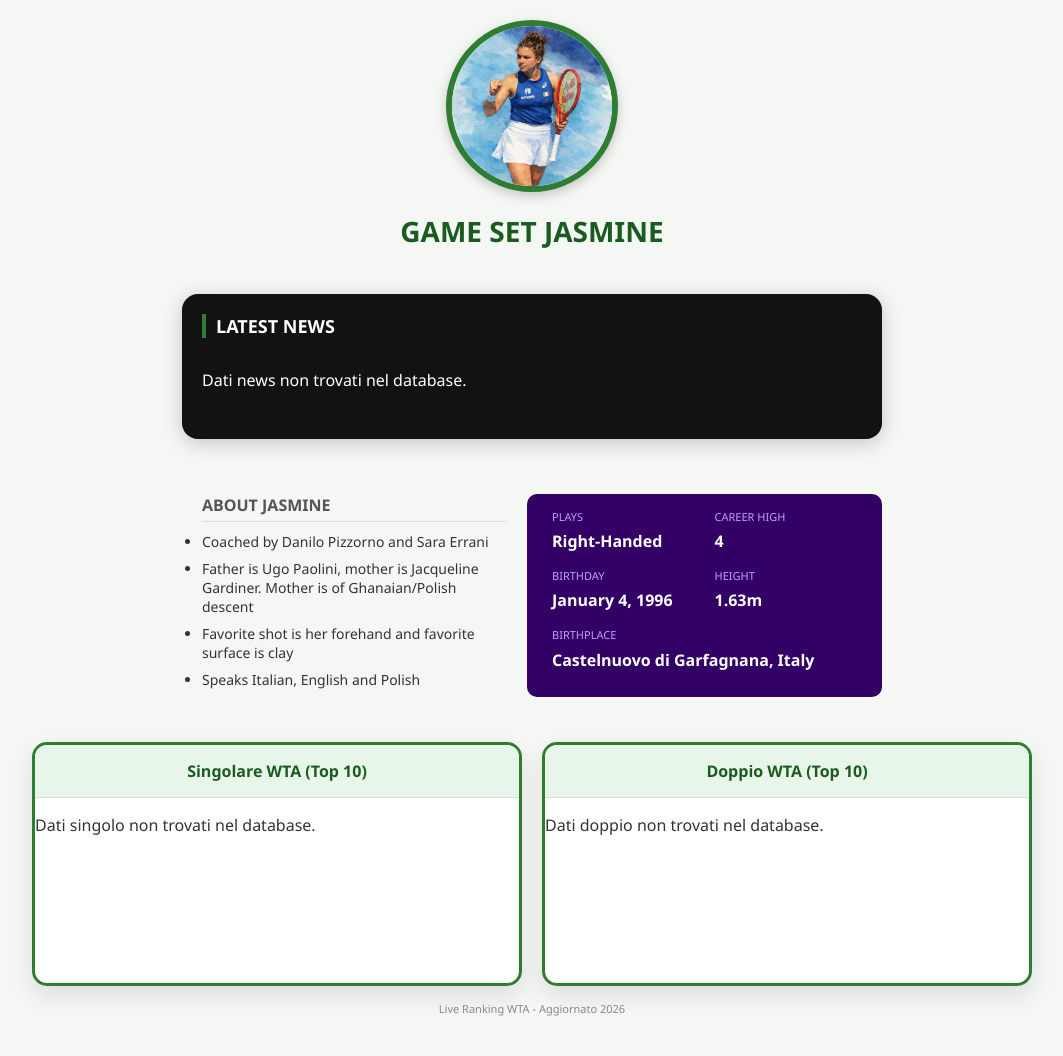
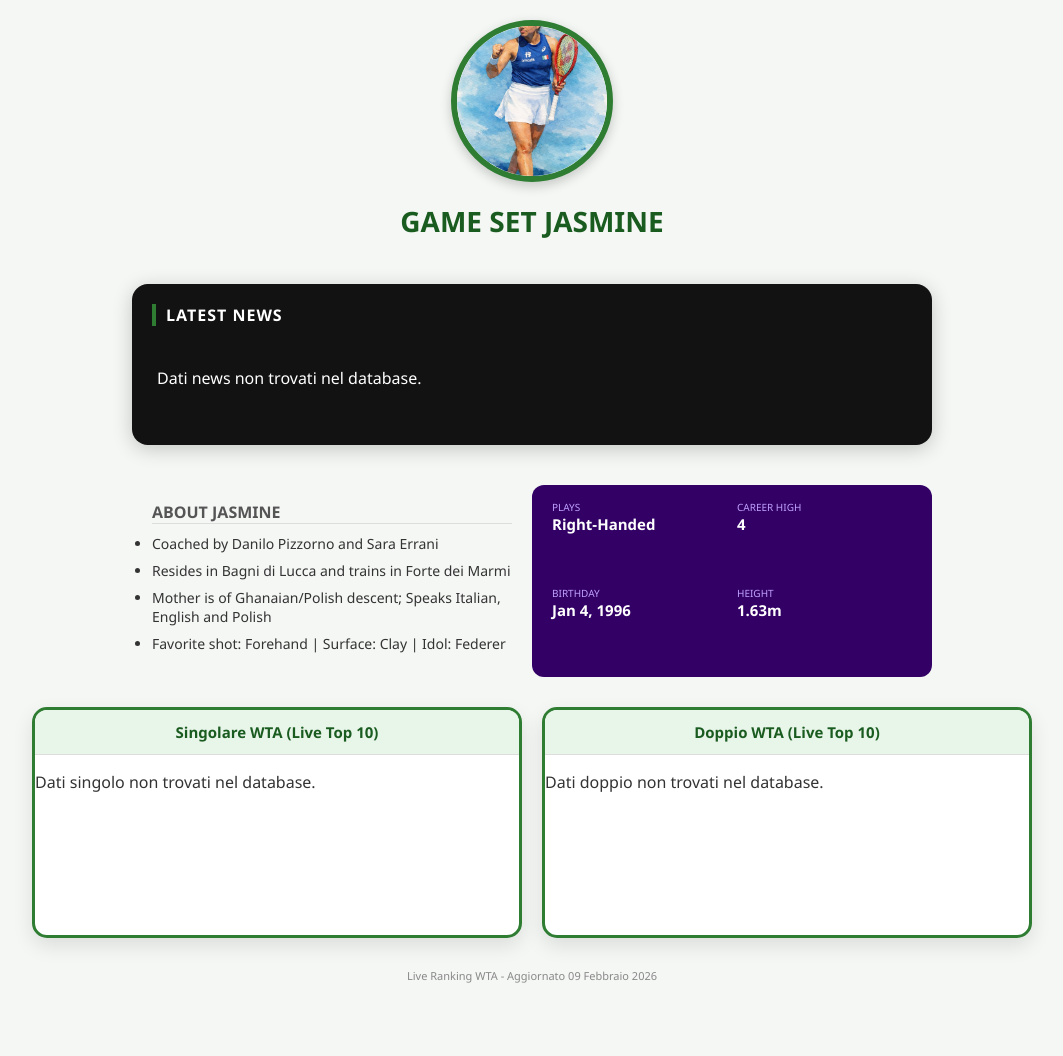
Before and after one commit to federai932/jasmine-live, a Flask app: page / in a window 1280 px wide. Shown: the whole page, without its empty margins (108-1171 px from the left). After the commit the page ends 983 px from the top, so only its background shows below. Run offline with Flask 3, Linux system fonts and the light colour scheme; data that the repository does not hold is empty.

Commit message:
index.html

```diff
--- a/templates/index.html
+++ b/templates/index.html
@@ -20,17 +20,17 @@
         h1 { color: #1a5c20; text-transform: uppercase; margin-top: 10px; font-size: 28px; }
 
         .image-container {
-            width: 160px; height: 160px;
+            width: 150px; height: 150px;
             border-radius: 50%; border: 6px solid #2e7d32;
             overflow: hidden; display: flex; justify-content: center; align-items: center;
             background-color: white; box-shadow: 0 4px 12px rgba(0,0,0,0.2); margin-bottom: 10px;
         }
-        .image-container img { width: 100%; height: 100%; object-fit: cover; object-position: center 10%; transform: scale(1.1); }
+        .image-container img { width: 100%; height: 100%; object-fit: cover; transform: scale(1.1); }
 
-        /* --- SEZIONE NEWS (VERTICALI - IMMAGINE SOPRA) --- */
+        /* --- SEZIONE NEWS (CARD COMPATTE CON EFFETTO SALTO) --- */
         .news-wrapper {
             width: 100%;
-            max-width: 700px;
+            max-width: 800px;
             background: #121212;
             border-radius: 16px;
             padding: 20px;
@@ -42,80 +42,83 @@
         }
 
         .news-wrapper h2 {
-            font-size: 18px; margin: 0 0 15px 0; border-left: 4px solid #2e7d32;
-            padding-left: 10px; text-transform: uppercase;
+            font-size: 16px; margin: 0 0 15px 0; border-left: 4px solid #2e7d32;
+            padding-left: 10px; text-transform: uppercase; letter-spacing: 1px;
         }
 
         .news-scroll-container {
-            display: flex !important;
-            flex-direction: row !important; /* Mantiene lo scroll orizzontale */
+            display: flex;
             overflow-x: auto;
             gap: 15px;
-            padding-bottom: 12px;
+            padding: 10px 5px 20px 5px; /* Spazio extra per il salto */
             scrollbar-width: thin;
             scrollbar-color: #2e7d32 #121212;
         }
 
         .news-item {
-            background: #1e1e1e; padding: 10px; border-radius: 10px;
+            background: #1e1e1e; padding: 15px; border-radius: 12px;
             text-decoration: none; color: white;
-            display: flex; flex-direction: column; /* Immagine sopra testo */
+            display: flex; flex-direction: column;
             border: 1px solid #333;
-            flex: 0 0 200px; height: 240px; /* Card verticale */
-            box-sizing: border-box; transition: background 0.3s;
+            flex: 0 0 190px; /* Larghezza ridotta per non fare l'effetto padella */
+            height: 170px;
+            box-sizing: border-box;
+            transition: all 0.3s cubic-bezier(0.25, 0.8, 0.25, 1);
+            position: relative;
         }
-        .news-item:hover { background: #252525; border-color: #2e7d32; }
 
-        .news-image-container { width: 100%; height: 110px; border-radius: 6px; overflow: hidden; margin-bottom: 10px; flex-shrink: 0; }
-        .news-image-container img { width: 100%; height: 100%; object-fit: cover; }
+        /* EFFETTO SALTO IN AVANTI */
+        .news-item:hover, .news-item:active {
+            background: #252525;
+            border-color: #2e7d32;
+            transform: translateY(-8px) scale(1.05); /* Salta su e si ingrandisce */
+            box-shadow: 0 12px 24px rgba(0,0,0,0.5);
+            z-index: 10;
+        }
 
-        .news-content { flex-grow: 1; min-width: 0; display: flex; flex-direction: column; justify-content: space-between; }
-        .news-source { font-size: 10px; color: #5f6368; font-weight: bold; text-transform: uppercase; margin-bottom: 4px; display: block; }
-        .news-title { font-size: 13px; font-weight: 600; margin: 0; line-height: 1.3; color: #8ab4f8; display: -webkit-box; -webkit-line-clamp: 3; -webkit-box-orient: vertical; overflow: hidden; }
-        .news-time { font-size: 10px; color: #666; display: block; margin-top: 4px; }
+        .news-content { display: flex; flex-direction: column; justify-content: space-between; height: 100%; }
+        .news-source { font-size: 10px; color: #2e7d32; font-weight: bold; text-transform: uppercase; margin-bottom: 6px; }
+        .news-title {
+            font-size: 13px; font-weight: 600; line-height: 1.4; color: #8ab4f8;
+            display: -webkit-box; -webkit-line-clamp: 4; -webkit-box-orient: vertical; overflow: hidden;
+        }
+        .news-time { font-size: 10px; color: #666; margin-top: 8px; }
 
         /* --- BIOGRAFIA E STATS --- */
         .biography-section {
-            width: 100%;
-            max-width: 700px;
-            margin-top: 35px;
-            margin-bottom: 30px;
-            display: flex;
-            flex-wrap: wrap;
-            justify-content: center;
-            gap: 20px;
+            width: 100%; max-width: 800px;
+            margin-top: 20px; display: flex; flex-wrap: wrap; justify-content: center; gap: 20px;
         }
-        .bio-list { flex: 1; min-width: 300px; list-style: disc; text-align: left; padding-left: 20px; margin: 0; }
+        .bio-list { flex: 1; min-width: 300px; list-style: disc; padding-left: 20px; }
         .bio-list li { margin-bottom: 8px; color: #333; font-size: 14px; }
-        .bio-title { width: 100%; text-align: left; font-weight: bold; color: #555; margin-bottom: 10px; border-bottom: 1px solid #ddd; padding-bottom: 5px; text-transform: uppercase; }
+        .bio-title { font-weight: bold; color: #555; margin-bottom: 10px; border-bottom: 1px solid #ddd; text-transform: uppercase; }
 
         .stats-box {
-            background-color: #330066; color: white; padding: 15px 25px; border-radius: 10px;
-            flex: 1; min-width: 250px; display: grid; grid-template-columns: 1fr 1fr; gap: 5px 20px;
+            background-color: #330066; color: white; padding: 15px 20px; border-radius: 12px;
+            flex: 1; min-width: 250px; display: grid; grid-template-columns: 1fr 1fr; gap: 10px;
         }
-        .stat-label { font-size: 11px; text-transform: uppercase; color: #bfa0ff; }
-        .stat-value { font-size: 16px; font-weight: bold; margin-bottom: 10px; }
+        .stat-label { font-size: 10px; text-transform: uppercase; color: #bfa0ff; }
+        .stat-value { font-size: 15px; font-weight: bold; }
 
         /* --- RANKING (TABELLE CORTE) --- */
         .ranking-wrapper {
-            width: 100%; max-width: 1000px; display: flex; justify-content: center; gap: 20px; flex-wrap: wrap; margin-top: 15px;
+            width: 100%; max-width: 1000px; display: flex; justify-content: center; gap: 20px; flex-wrap: wrap; margin-top: 30px;
         }
         .ranking-card {
-            flex: 1; min-width: 400px; background: white; border-radius: 15px; border: 3px solid #2e7d32; overflow: hidden; box-shadow: 0 10px 25px rgba(0,0,0,0.1);
+            flex: 1; min-width: 380px; background: white; border-radius: 15px; border: 3px solid #2e7d32; overflow: hidden; box-shadow: 0 8px 20px rgba(0,0,0,0.1);
         }
-        .table-title { font-size: 16px; font-weight: bold; color: #1a5c20; padding: 15px; background-color: #e8f5e9; text-align: center; border-bottom: 1px solid #ddd; }
+        .table-title { font-size: 15px; font-weight: bold; color: #1a5c20; padding: 12px; background-color: #e8f5e9; text-align: center; border-bottom: 1px solid #ddd; }
 
         .table-scroll {
-            height: 185px; /* Mostra circa 4 righe, poi si scorre */
+            height: 180px; /* Altezza per mostrare circa 4 righe */
             overflow-y: auto;
         }
 
         table { width: 100%; border-collapse: collapse; }
-        th, td { padding: 12px; text-align: center !important; border-bottom: 1px solid #eee; font-size: 14px; white-space: nowrap; }
-        thead th { position: sticky; top: 0; background-color: #2e7d32; color: white; z-index: 10; font-weight: bold; }
-        tbody tr:nth-child(even) { background-color: #f9f9f9; }
+        th, td { padding: 10px; text-align: center !important; border-bottom: 1px solid #eee; font-size: 13px; }
+        thead th { position: sticky; top: 0; background-color: #2e7d32; color: white; font-weight: bold; }
 
-        .footer-tag { font-size: 11px; color: #888; margin-top: 15px; text-align: center; width: 100%; margin-bottom: 20px;}
+        .footer-tag { font-size: 11px; color: #888; margin-top: 30px; text-align: center; width: 100%; margin-bottom: 20px;}
     </style>
 </head>
 <body>
@@ -137,38 +140,48 @@
         <ul class="bio-list">
             <div class="bio-title">About Jasmine</div>
             <li>Coached by Danilo Pizzorno and Sara Errani</li>
-            <li>Father is Ugo Paolini, mother is Jacqueline Gardiner. Mother is of Ghanaian/Polish descent</li>
-            <li>Favorite shot is her forehand and favorite surface is clay</li>
-            <li>Speaks Italian, English and Polish</li>
+            <li>Resides in Bagni di Lucca and trains in Forte dei Marmi</li>
+            <li>Mother is of Ghanaian/Polish descent; Speaks Italian, English and Polish</li>
+            <li>Favorite shot: Forehand | Surface: Clay | Idol: Federer</li>
         </ul>
 
         <div class="stats-box">
-            <div class="stat-label">PLAYS</div><div class="stat-label">CAREER HIGH</div>
-            <div class="stat-value">Right-Handed</div><div class="stat-value">4</div>
-            <div class="stat-label">BIRTHDAY</div><div class="stat-label">HEIGHT</div>
-            <div class="stat-value">January 4, 1996</div><div class="stat-value">1.63m</div>
-            <div class="stat-label">BIRTHPLACE</div>
-            <div class="stat-value" style="grid-column: span 2;">Castelnuovo di Garfagnana, Italy</div>
+            <div>
+                <div class="stat-label">PLAYS</div>
+                <div class="stat-value">Right-Handed</div>
+            </div>
+            <div>
+                <div class="stat-label">CAREER HIGH</div>
+                <div class="stat-value">4</div>
+            </div>
+            <div>
+                <div class="stat-label">BIRTHDAY</div>
+                <div class="stat-value">Jan 4, 1996</div>
+            </div>
+            <div>
+                <div class="stat-label">HEIGHT</div>
+                <div class="stat-value">1.63m</div>
+            </div>
         </div>
     </div>
 
     <div class="ranking-wrapper">
         <div class="ranking-card">
-            <div class="table-title">Singolare WTA (Top 10)</div>
+            <div class="table-title">Singolare WTA (Live Top 10)</div>
             <div class="table-scroll">
                 {{ tabella_html | safe }}
             </div>
         </div>
 
         <div class="ranking-card">
-            <div class="table-title">Doppio WTA (Top 10)</div>
+            <div class="table-title">Doppio WTA (Live Top 10)</div>
             <div class="table-scroll">
                 {{ tabella_doppio_html | safe }}
             </div>
         </div>
     </div>
 
-    <p class="footer-tag">Live Ranking WTA - Aggiornato 2026</p>
+    <p class="footer-tag">Live Ranking WTA - Aggiornato 09 Febbraio 2026</p>
 
 </body>
 </html>
```
